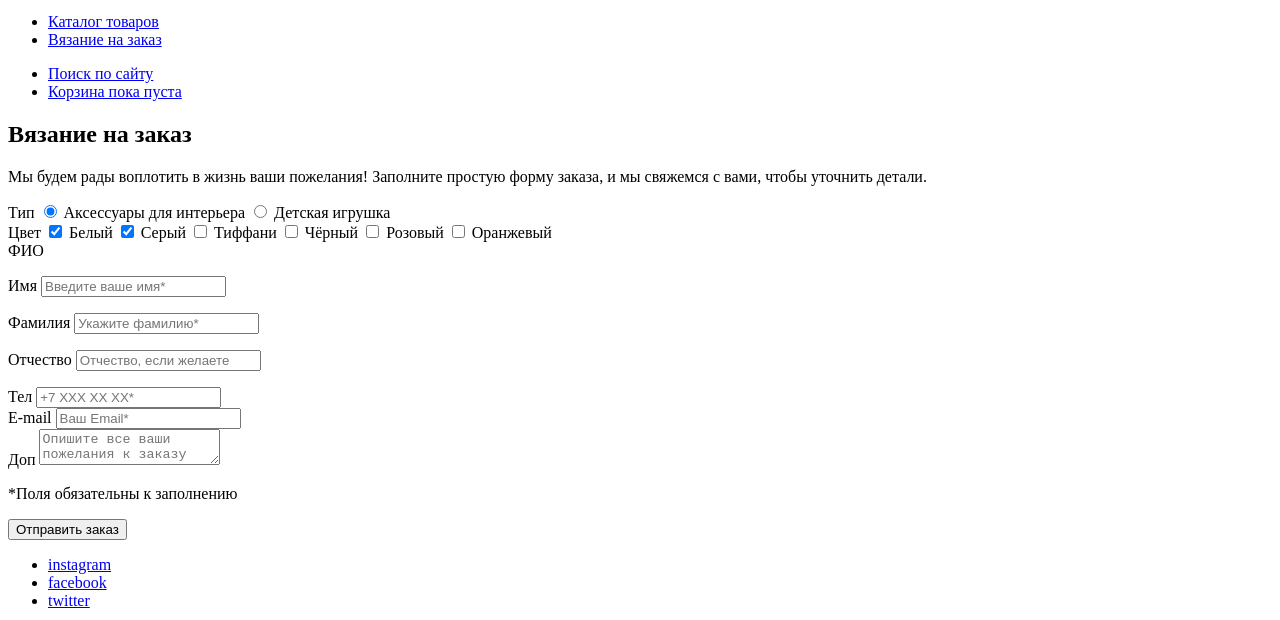
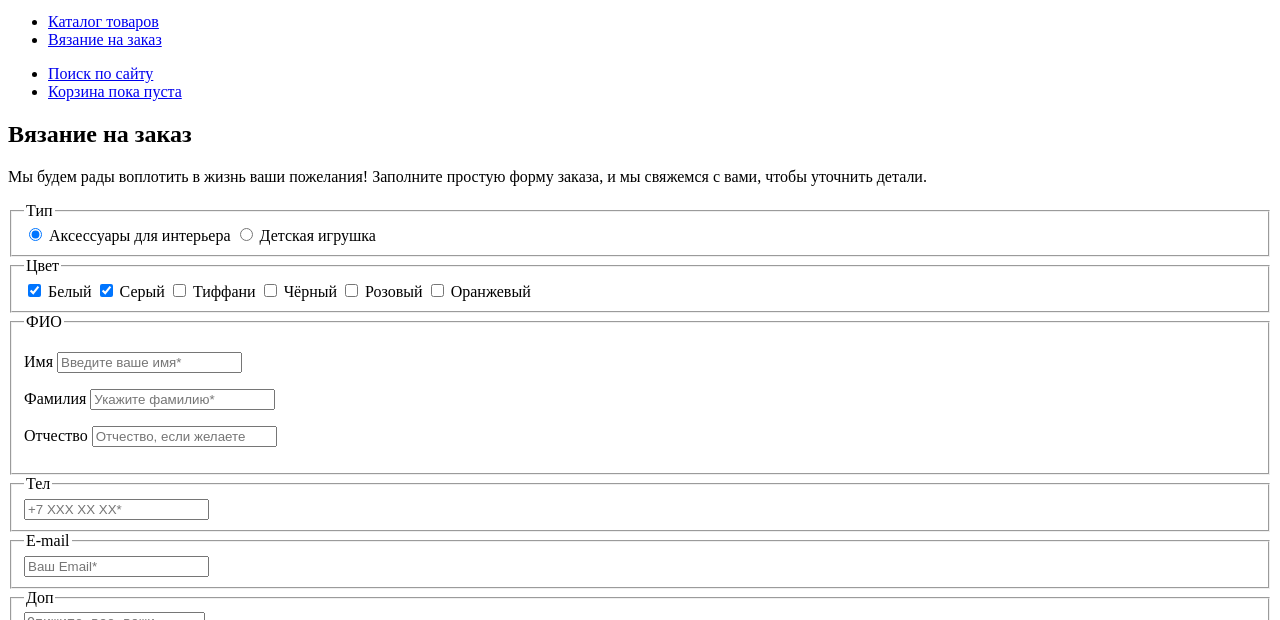
Before and after one commit to EkaterinaL/232426-mishka, a website: page form.html in a window 1280 px wide. Shown: the part 146-766 px from the top of the page. Drawn offline with Linux system fonts and the light colour scheme.

Commit message:
Правки form.html

```diff
--- a/form.html
+++ b/form.html
@@ -7,9 +7,9 @@
   <body>
     <header class="page-header">
       <h1 class="visually-hidden">Интернет-магазин Мишка</h1>
-      <div class="page-header__logo">
-        <a href="index.html">
-          <img src="http://via.placeholder.com/87x38" width="87" height="38" alt="Мишка">
+      <div class="page-header__logo logo">
+        <a class="logo__link" href="#">
+          <img class="logo__img" src="http://via.placeholder.com/87x38" width="87" height="38" alt="Лого Mishka">
         </a>
       </div>
       <nav class="main-nav main-nav--closed">
@@ -17,10 +17,10 @@
         <div class="main-nav__wrap">
           <ul class="main-nav__list">
             <li class="main-nav__item">
-              <a class="main-menu__catalog-link" href="catalog.html">Каталог товаров</a>
+              <a class="main-nav__link" href="catalog.html">Каталог товаров</a>
             </li>
             <li class="main-nav__item">
-              <a class="main-menu__order-link" href="order-form.html">Вязание на заказ</a>
+              <a class="main-nav__link" href="form.html">Вязание на заказ</a>
             </li>
           </ul>
           <ul class="main-nav__list user-list">
@@ -50,7 +50,8 @@
                 Мы будем рады воплотить в жизнь ваши пожелания! Заполните простую форму заказа, и мы свяжемся с вами, чтобы уточнить детали.
               </p>
               <div class="order-form__part">
-                <span class="order-form__name">Тип</span>
+                <fieldset>
+                  <legend class="order-form__name">Тип</legend>
                   <label>
                     <input type="radio" value="interior-accessories" name="type" checked>
                     Аксессуары для интерьера
@@ -59,9 +60,11 @@
                     <input type="radio" value="children-toy" name="type">
                     Детская игрушка
                   </label>
+                </fieldset>
               </div>
               <div class="order-form__color">
-                <span class="order-form__name">Цвет</span>
+                <fieldset>
+                  <legend class="order-form__name">Цвет</legend>
                   <label>
                     <input type="checkbox" value="white-color" name="white" checked>
                     Белый
@@ -86,9 +89,11 @@
                     <input type="checkbox" value="orange-color" name="orange">
                     Оранжевый
                   </label>
+                </fieldset>
               </div>
-              <div class="order-form-customer-info">
-                <span class="order-form__name">ФИО</span>
+              <div class="order-form__customer-info">
+                <fieldset>
+                  <legend class="order-form__name">ФИО</legend>
                   <p>
                     <label for="first-name">Имя</label>
                     <input type="text" name="first-name" placeholder="Введите ваше имя*" value="" required>
@@ -101,20 +106,27 @@
                     <label for="patronymic">Отчество</label>
                     <input type="text" name="patronymic" placeholder="Отчество, если желаете" value="" required>
                   </p>
+                </fieldset>
               </div>
               <div class="order-form__phone">
-                <span class="order-form__phone">Тел</span>
+                <fieldset>
+                  <legend class="order-form__phone">Тел</legend>
                   <input type="tel" name="tel" placeholder="+7 XXX XX XX*">
+                </fieldset>
               </div>
               <div class="order-form__email">
-                <span class="order-form__email">E-mail</span>
+                <fieldset>
+                  <legend class="order-form__email">E-mail</legend>
                   <input type="email" name="email" placeholder="Ваш Email*" value="" required>
+                </fieldset>
               </div>
-              <div class="order-form--more">
-                <span class="order-form__more-info">Доп</span>
+              <div class="order-form__more">
+                <fieldset>
+                  <legend class="order-form__more-info">Доп</legend>
                   <textarea name="message" placeholder="Опишите все ваши пожелания к заказу"></textarea>
+                </fieldset>
               </div>
-              <p class="order-form__text">*Поля обязательны к заполнению</p>
+              <p class="order-form__text"><sup>*</sup>Поля обязательны к заполнению</p>
               <button type="submit" class="order-form__submit btn">Отправить заказ</button>
             </form>
           </div>
```
Lines whose indentation alone changed are shown as unchanged.
